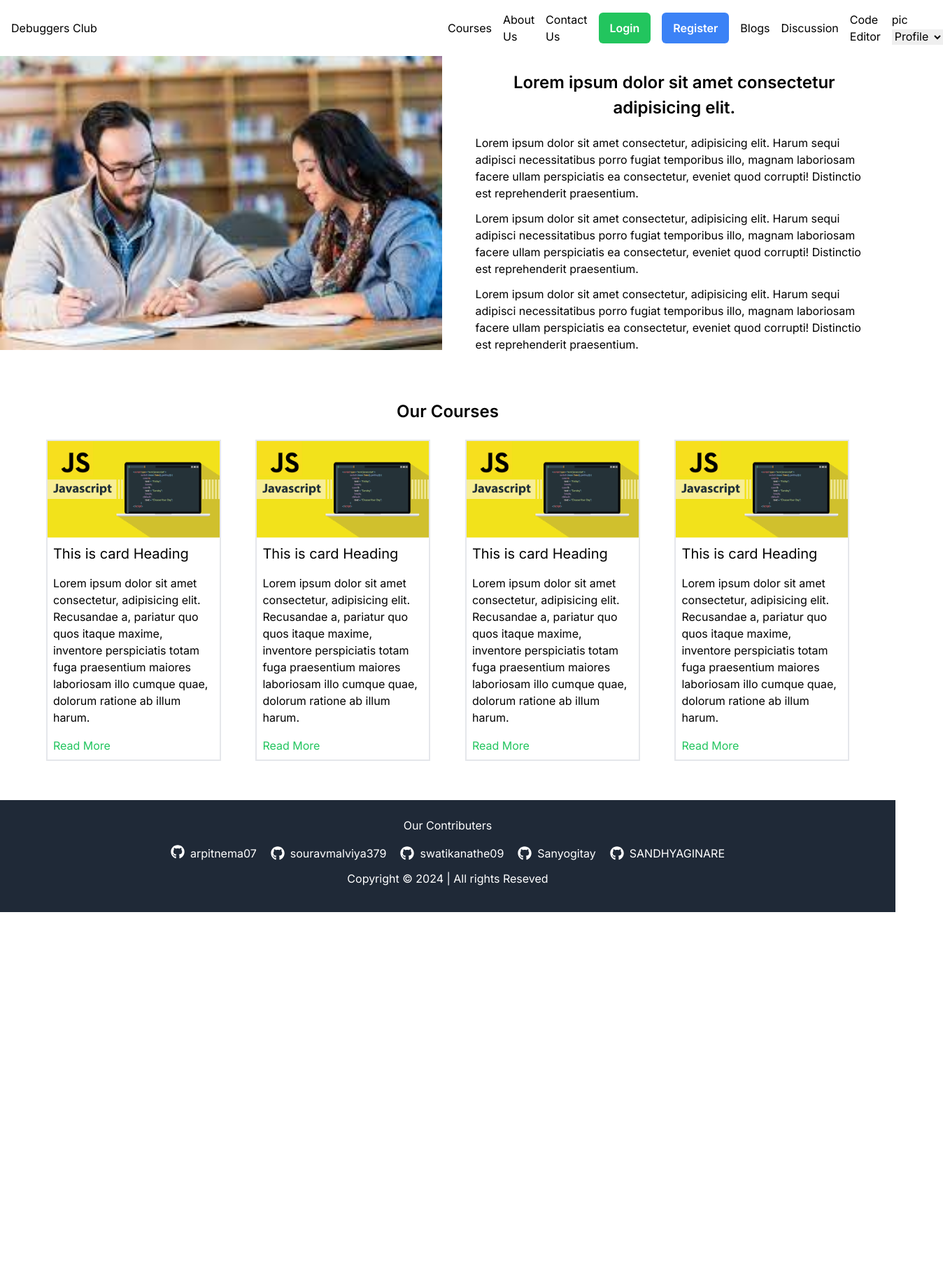
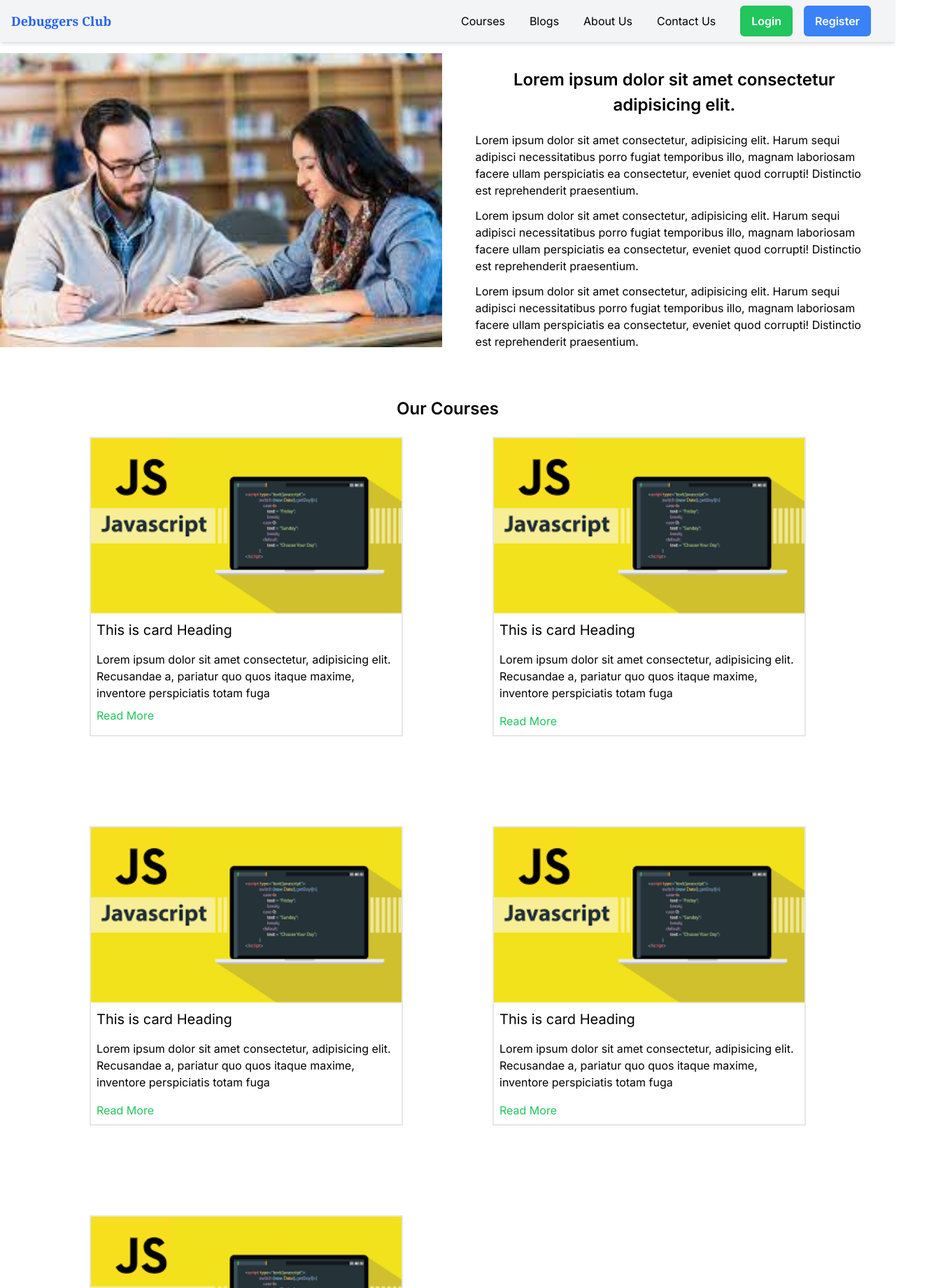
Before and after one commit to arpitnema07/debuggers-club, a Next.js app: page / in a window 1280 px wide. Shown: the top 1840 px of the page at 70% size, 1348 px wide, since content can reach past the window. Before the commit the page ends 1303 px from the top, so only its background shows below. Built offline with nearby package versions, Linux system fonts and the light colour scheme.

Commit message:
Header fixing and single blog page

```diff
--- a/components/Header.js
+++ b/components/Header.js
@@ -1,15 +1,33 @@
-"use client"
-import React from "react";
+"use client";
+import React, { useEffect, useState } from "react";
 import { useRouter } from "next/navigation";
 import Link from "next/link";
+import Cookies from "js-cookie";
+import Image from "next/image";
+import user from "../public/images/blank-profile-picture.webp";
+import { FaArrowRightFromBracket } from "react-icons/fa6";
 
 const Header = () => {
   const router = useRouter();
+  const [isToken, setIsToken] = useState();
+  useEffect(() => {
+    const token = Cookies.get("accessToken");
+    if (token) {
+      setIsToken(token);
+    }
+    console.log("token :>> ", token);
+  }, [isToken]);
+
+  const [show, setShow] = useState(false);
+  const handleShow = () => {
+    setShow(!show);
+  };
+
   return (
     <>
-      <div className="flex m-4 justify-center items-center">
+      <div className="flex  justify-center items-center bg-gray-100 p-4 shadow-md">
         <div
-          className="w-1/2 cursor-pointer"
+          className="w-1/2 cursor-pointer font-serif text-blue-600 font-bold text-lg "
           onClick={() => {
             router.push("/");
           }}
@@ -29,6 +47,15 @@ const Header = () => {
             <div
               className="cursor-pointer"
               onClick={() => {
+                router.push("/blogs");
+              }}
+            >
+              Blogs
+            </div>
+
+            <div
+              className="cursor-pointer"
+              onClick={() => {
                 router.push("/about-us");
               }}
             >
@@ -42,6 +69,8 @@ const Header = () => {
             >
               Contact Us
             </div>
+            {!isToken ? (
+              <>
                 <div className="">
                   <Link
                     href="/login"
@@ -56,18 +85,32 @@ const Header = () => {
                     Register
                   </Link>
                 </div>
-            <div>Blogs</div>
-            <div>Discussion</div>
-            <div>Code Editor</div>
+              </>
+            ) : (
+              <>
                 <div>
-              <p>pic</p>
-              <select className="">
-                <option>
-                  <Link href={"/profile"}>Profile</Link>
-                </option>
-                <option>Logout</option>
-              </select>
+                  <Image
+                    alt="aa"
+                    unoptimized
+                    src={user}
+                    className="w-12 h-12 rounded-full cursor-pointer "
+                    onClick={handleShow}
+                  />
+                  {show && (
+                    <div className="absolute z-10 right-16 mt-2 w-28 top-16 bg-white rounded-md overflow-hidden">
+                      <button className="flex bg-gray-300 w-28 px-4 py-2 text-sm ">
+                        User Profile
+                      </button>
+                      <hr />
+                      <button className="flex items-center gap-2 bg-gray-300 w-28 px-4 py-2 text-sm">
+                        Logout <FaArrowRightFromBracket className="w-4 h-4"/>
+
+                      </button>
                     </div>
+                  )}
+                </div>
+              </>
+            )}
           </div>
         </div>
       </div>
@@ -76,3 +119,12 @@ const Header = () => {
 };
 
 export default Header;
+
+{
+  /* <select className={show ? "visited" : "hidden"}>
+                        <option>
+                          <Link href={"/profile"}>Profile</Link>
+                        </option>
+                        <option>Logout</option>
+                      </select> */
+}
--- a/components/Hero.js
+++ b/components/Hero.js
@@ -3,7 +3,7 @@ import HeroImage from "../public/images/image1.jpeg";
 import Image from "next/image";
 import { FaAngleRight } from "react-icons/fa6";
 import cardImage from "../public/images/image2.png";
-
+import Link from "next/link";
 const Hero = () => {
   return (
     <>
@@ -45,51 +45,60 @@ const Hero = () => {
           <h2 className="text-center text-2xl font-semibold mb-6">
             Our Courses
           </h2>
-          <div className="flex justify-evenly ">
+          <div className="grid grid-cols-2 justify-between gap-32 mx-28">
             {/* card 1 */}
-            <div className="w-1/5 border-2 ">
+            <div className=" border-2 ">
               <Image src={cardImage} alt="card" className="w-full" />
               <h2 className="text-xl font-normal p-2">This is card Heading</h2>
               <p className="p-2">
                 Lorem ipsum dolor sit amet consectetur, adipisicing elit.
                 Recusandae a, pariatur quo quos itaque maxime, inventore
-                perspiciatis totam fuga praesentium maiores laboriosam illo
-                cumque quae, dolorum ratione ab illum harum.
+                perspiciatis totam fuga
               </p>
-              <button className="text-green-500 p-2">Read More</button>
+              <Link href="/blogs/1" className="text-green-500 p-2">Read More</Link>
             </div>
             {/* card 2 */}
-            <div className="w-1/5 border-2 ">
+            <div className=" border-2 ">
               <Image src={cardImage} alt="card" className="w-full" />
               <h2 className="text-xl font-normal p-2">This is card Heading</h2>
               <p className="p-2">
                 Lorem ipsum dolor sit amet consectetur, adipisicing elit.
                 Recusandae a, pariatur quo quos itaque maxime, inventore
-                perspiciatis totam fuga praesentium maiores laboriosam illo
-                cumque quae, dolorum ratione ab illum harum.
+                perspiciatis totam fuga
               </p>
               <button className="text-green-500 p-2">Read More</button>
             </div>
             {/* card 3 */}
-            <div className="w-1/5 border-2 ">
+            <div className=" border-2 ">
               <Image src={cardImage} alt="card" className="w-full" />
               <h2 className="text-xl font-normal p-2">This is card Heading</h2>
               <p className="p-2">
                 Lorem ipsum dolor sit amet consectetur, adipisicing elit.
                 Recusandae a, pariatur quo quos itaque maxime, inventore
-                perspiciatis totam fuga praesentium maiores laboriosam illo
-                cumque quae, dolorum ratione ab illum harum.
+                perspiciatis totam fuga
               </p>
               <button className="text-green-500 p-2">Read More</button>
             </div>
-            <div className="w-1/5 border-2 ">
+            {/* card 4 */}
+            <div className=" border-2 ">
               <Image src={cardImage} alt="card" className="w-full" />
               <h2 className="text-xl font-normal p-2">This is card Heading</h2>
               <p className="p-2">
                 Lorem ipsum dolor sit amet consectetur, adipisicing elit.
                 Recusandae a, pariatur quo quos itaque maxime, inventore
-                perspiciatis totam fuga praesentium maiores laboriosam illo
-                cumque quae, dolorum ratione ab illum harum.
+                perspiciatis totam fuga
+              </p>
+
+              <button className="text-green-500 p-2">Read More</button>
+            </div>
+             {/* card 5 */}
+             <div className=" border-2 ">
+              <Image src={cardImage} alt="card" className="w-full" />
+              <h2 className="text-xl font-normal p-2">This is card Heading</h2>
+              <p className="p-2">
+                Lorem ipsum dolor sit amet consectetur, adipisicing elit.
+                Recusandae a, pariatur quo quos itaque maxime, inventore
+                perspiciatis totam fuga
               </p>
 
               <button className="text-green-500 p-2">Read More</button>
--- a/src/app/blogs/[blog]/page.js
+++ b/src/app/blogs/[blog]/page.js
@@ -1,18 +1,54 @@
-import React from 'react'
-import Header from '../../../../components/Header'
+import React from "react";
+import Header from "../../../../components/Header";
 import cardImage from "../../../../public/images/image2.png";
+import Image from "next/image";
+import user from "../../../../public/images/blank-profile-picture.webp";
 
 const page = () => {
   return (
     <div>
-    <Header/>
-    <div>
+      <Header />
+      <div className="mt-5">
+        <h2 className="font-semibold text-center text-2xl">
+          Web Development Roadmap
+        </h2>
+        <div className="mx-28 flex justify-center my-6 gap-6 text-center">
+          <Image
+            alt="aa"
+            unoptimized
+            src={user}
+            className="w-12 h-12 rounded-full cursor-pointer "
+          />
+          <div className="">
+          <h4 className="text-left text-lg">Sandhya Ginare</h4>
+          <p className="text-sm">Created on 02/02/2024</p>
+          </div>
+        </div>
+        <div className="flex justify-center my-3">
+          <Image
+            src={cardImage}
+            alt="img"
+            className="w-5/6 flex justify-center text-center"
+          />
+        </div>
+        <div className="mx-28 ">
+          <p>
+            Lorem ipsum dolor sit amet consectetur adipisicing elit. Quas, ipsa
+            necessitatibus, facere minima modi corporis esse dolor laborum illum
+            harum quia nemo cupiditate saepe! Atque libero magni amet, ipsa
+            suscipit, iure exercitationem est eaque laborum sed, praesentium
+            voluptates ratione dolores error maiores quis incidunt fugiat. Illum
+            impedit eos similique aspernatur veniam veritatis amet, nostrum
+            autem qui magni quaerat, voluptas commodi et adipisci culpa atque
+            alias ipsam debitis eligendi. Dolorum qui alias asperiores quis.
+            Cupiditate consequatur rerum incidunt, est exercitationem minima.
+            Similique iure velit ut at sunt quisquam sit, recusandae dolore!
+          </p>
+        </div>
+        <div></div>
+      </div>
+    </div>
+  );
+};
 
-
-    </div>
-
-    </div>
-  )
-}
-
-export default page
+export default page;
--- a/src/app/blogs/page.js
+++ b/src/app/blogs/page.js
@@ -12,7 +12,7 @@ const page = () => {
        <div className="w-full my-10">
         <div className="p-4">
 
-          <div className="grid grid-cols-4 justify-evenly gap-4">
+          <div className="grid grid-cols-2 justify-between gap-32 mx-28">
             {/* card 1 */}
             <div className=" border-2 ">
               <Image src={cardImage} alt="card" className="w-full" />
```
Also changed, not shown: 1 other file (tests, documents, lock files or other folders). Lines whose indentation alone changed are shown as unchanged.
